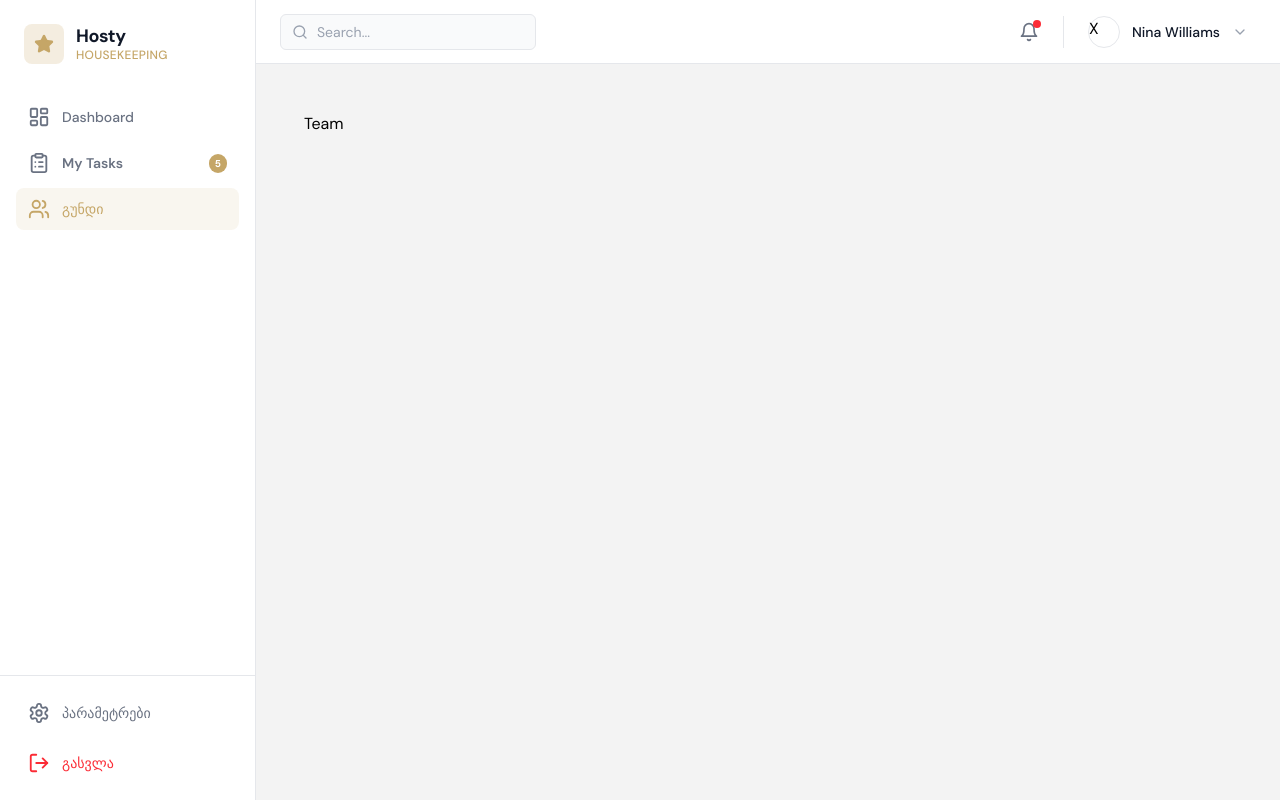
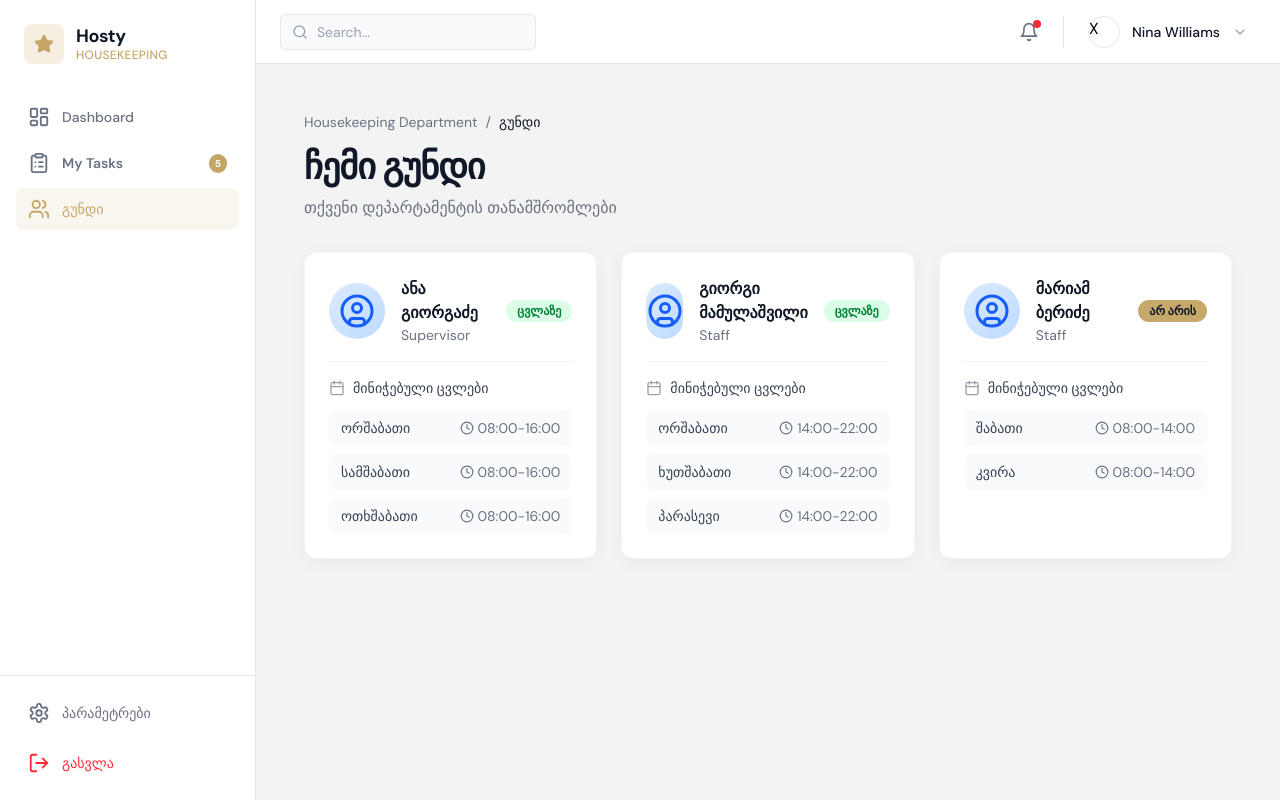
Before and after one commit to AchiGel/hosty_client_staff, a React (Vite) app: page /team in a window 1280 px wide. Built offline with nearby package versions, Linux system fonts and the light colour scheme; a web font is replaced by a local one.

Commit message:
feature/add team members page content

```diff
--- /dev/null
+++ b/src/components/main/MainTeamMembersCard.tsx
@@ -0,0 +1,105 @@
+import type { JSX } from "react";
+
+type TeamMembersProps = {
+  avatar: JSX.Element;
+  name: string;
+  lastName: string;
+  position: string;
+  isOnShift: boolean;
+  shifts: {
+    id: string;
+    day: string;
+    shiftStarts: string;
+    shiftEnds: string;
+  }[];
+};
+
+const MainTeamMembersCard = ({
+  avatar,
+  name,
+  lastName,
+  isOnShift,
+  shifts,
+  position,
+}: TeamMembersProps) => {
+  return (
+    <div className="bg-white rounded-xl shadow-[0_4px_20px_-2px_rgba(0,0,0,0.05)] border border-gray-100 p-6">
+      <div className="flex items-center gap-4 mb-4">
+        <div className="h-14 w-14 rounded-full bg-linear-to-br from-blue-100 to-blue-200 flex items-center justify-center">
+          {avatar}
+        </div>
+        <div className="flex-1">
+          <h3 className="font-semibold text-gray-900">
+            {name + " " + lastName}
+          </h3>
+          <p className="text-sm text-gray-500">{position}</p>
+        </div>
+        {isOnShift ? (
+          <div className="inline-flex items-center rounded-full border px-2.5 py-0.5 text-xs font-semibold transition-colors focus:outline-none focus:ring-2 focus:ring-ring focus:ring-offset-2 border-transparent bg-green-100 text-green-700 hover:bg-green-100">
+            ცვლაზე
+          </div>
+        ) : (
+          <div className="inline-flex items-center rounded-full border px-2.5 py-0.5 text-xs font-semibold transition-colors focus:outline-none focus:ring-2 focus:ring-ring focus:ring-offset-2 border-transparent bg-[#c7a86b] text-[#0f1729] hover:bg-secondary/80">
+            არ არის
+          </div>
+        )}
+      </div>
+      <div className="border-t border-gray-100 pt-4">
+        <div className="flex items-center gap-2 mb-3">
+          <svg
+            xmlns="http://www.w3.org/2000/svg"
+            width="24"
+            height="24"
+            viewBox="0 0 24 24"
+            fill="none"
+            stroke="currentColor"
+            strokeWidth="2"
+            strokeLinecap="round"
+            strokeLinejoin="round"
+            className="lucide lucide-calendar h-4 w-4 text-gray-400"
+          >
+            <path d="M8 2v4"></path>
+            <path d="M16 2v4"></path>
+            <rect width="18" height="18" x="3" y="4" rx="2"></rect>
+            <path d="M3 10h18"></path>
+          </svg>
+          <span className="text-sm font-medium text-gray-700">
+            მინიჭებული ცვლები
+          </span>
+        </div>
+        <div className="space-y-2">
+          {shifts.map((shift) => (
+            <div
+              className="flex items-center justify-between bg-gray-50 rounded-lg px-3 py-2"
+              key={shift.id}
+            >
+              <span className="text-sm font-medium text-gray-700">
+                {shift.day}
+              </span>
+              <div className="flex items-center gap-1 text-sm text-gray-500">
+                <svg
+                  xmlns="http://www.w3.org/2000/svg"
+                  width="24"
+                  height="24"
+                  viewBox="0 0 24 24"
+                  fill="none"
+                  stroke="currentColor"
+                  strokeWidth="2"
+                  strokeLinecap="round"
+                  strokeLinejoin="round"
+                  className="lucide lucide-clock h-3.5 w-3.5"
+                >
+                  <circle cx="12" cy="12" r="10"></circle>
+                  <polyline points="12 6 12 12 16 14"></polyline>
+                </svg>
+                <span>{shift.shiftStarts + "-" + shift.shiftEnds}</span>
+              </div>
+            </div>
+          ))}
+        </div>
+      </div>
+    </div>
+  );
+};
+
+export default MainTeamMembersCard;
--- /dev/null
+++ b/src/constants/teamMembers.tsx
@@ -0,0 +1,131 @@
+export const TEAM_MEMBERS = [
+  {
+    id: 1,
+    avatar: (
+      <svg
+        xmlns="http://www.w3.org/2000/svg"
+        width="24"
+        height="24"
+        viewBox="0 0 24 24"
+        fill="none"
+        stroke="currentColor"
+        strokeWidth="2"
+        strokeLinecap="round"
+        strokeLinejoin="round"
+        className="lucide lucide-circle-user h-9 w-9 text-blue-600"
+      >
+        <circle cx="12" cy="12" r="10"></circle>
+        <circle cx="12" cy="10" r="3"></circle>
+        <path d="M7 20.662V19a2 2 0 0 1 2-2h6a2 2 0 0 1 2 2v1.662"></path>
+      </svg>
+    ),
+    name: "ანა",
+    lastName: "გიორგაძე",
+    position: "Supervisor",
+    isOnShift: true,
+    shifts: [
+      {
+        id: "1.1",
+        day: "ორშაბათი",
+        shiftStarts: "08:00",
+        shiftEnds: "16:00",
+      },
+      {
+        id: "1.2",
+        day: "სამშაბათი",
+        shiftStarts: "08:00",
+        shiftEnds: "16:00",
+      },
+      {
+        id: "1.3",
+        day: "ოთხშაბათი",
+        shiftStarts: "08:00",
+        shiftEnds: "16:00",
+      },
+    ],
+  },
+  {
+    id: 2,
+    avatar: (
+      <svg
+        xmlns="http://www.w3.org/2000/svg"
+        width="24"
+        height="24"
+        viewBox="0 0 24 24"
+        fill="none"
+        stroke="currentColor"
+        strokeWidth="2"
+        strokeLinecap="round"
+        strokeLinejoin="round"
+        className="lucide lucide-circle-user h-9 w-9 text-blue-600"
+      >
+        <circle cx="12" cy="12" r="10"></circle>
+        <circle cx="12" cy="10" r="3"></circle>
+        <path d="M7 20.662V19a2 2 0 0 1 2-2h6a2 2 0 0 1 2 2v1.662"></path>
+      </svg>
+    ),
+    name: "გიორგი",
+    lastName: "მამულაშვილი",
+    position: "Staff",
+    isOnShift: true,
+    shifts: [
+      {
+        id: "2.1",
+        day: "ორშაბათი",
+        shiftStarts: "14:00",
+        shiftEnds: "22:00",
+      },
+      {
+        id: "2.2",
+        day: "ხუთშაბათი",
+        shiftStarts: "14:00",
+        shiftEnds: "22:00",
+      },
+      {
+        id: "2.3",
+        day: "პარასევი",
+        shiftStarts: "14:00",
+        shiftEnds: "22:00",
+      },
+    ],
+  },
+  {
+    id: 3,
+    avatar: (
+      <svg
+        xmlns="http://www.w3.org/2000/svg"
+        width="24"
+        height="24"
+        viewBox="0 0 24 24"
+        fill="none"
+        stroke="currentColor"
+        strokeWidth="2"
+        strokeLinecap="round"
+        strokeLinejoin="round"
+        className="lucide lucide-circle-user h-9 w-9 text-blue-600"
+      >
+        <circle cx="12" cy="12" r="10"></circle>
+        <circle cx="12" cy="10" r="3"></circle>
+        <path d="M7 20.662V19a2 2 0 0 1 2-2h6a2 2 0 0 1 2 2v1.662"></path>
+      </svg>
+    ),
+    name: "მარიამ",
+    lastName: "ბერიძე",
+    position: "Staff",
+    isOnShift: false,
+    shifts: [
+      {
+        id: "3.1",
+        day: "შაბათი",
+        shiftStarts: "08:00",
+        shiftEnds: "14:00",
+      },
+      {
+        id: "3.2",
+        day: "კვირა",
+        shiftStarts: "08:00",
+        shiftEnds: "14:00",
+      },
+    ],
+  },
+];
--- a/src/pages/Team.tsx
+++ b/src/pages/Team.tsx
@@ -1,5 +1,31 @@
+import MainTeamMembersCard from "../components/main/MainTeamMembersCard";
+import MainTitle from "../components/main/MainTitle";
+import { TEAM_MEMBERS } from "../constants/teamMembers";
+
 const Team = () => {
-  return <div>Team</div>;
+  return (
+    <div className="max-w-7xl mx-auto flex flex-col gap-8">
+      <MainTitle
+        department={"Housekeeping Department"}
+        page={"გუნდი"}
+        title={"ჩემი გუნდი"}
+        description={"თქვენი დეპარტამენტის თანამშრომლები"}
+      />
+      <div className="grid grid-cols-1 lg:grid-cols-2 xl:grid-cols-3 gap-6">
+        {TEAM_MEMBERS.map((tm) => (
+          <MainTeamMembersCard
+            key={tm.id}
+            avatar={tm.avatar}
+            name={tm.name}
+            lastName={tm.lastName}
+            isOnShift={tm.isOnShift}
+            shifts={tm.shifts}
+            position={tm.position}
+          />
+        ))}
+      </div>
+    </div>
+  );
 };
 
 export default Team;
```
